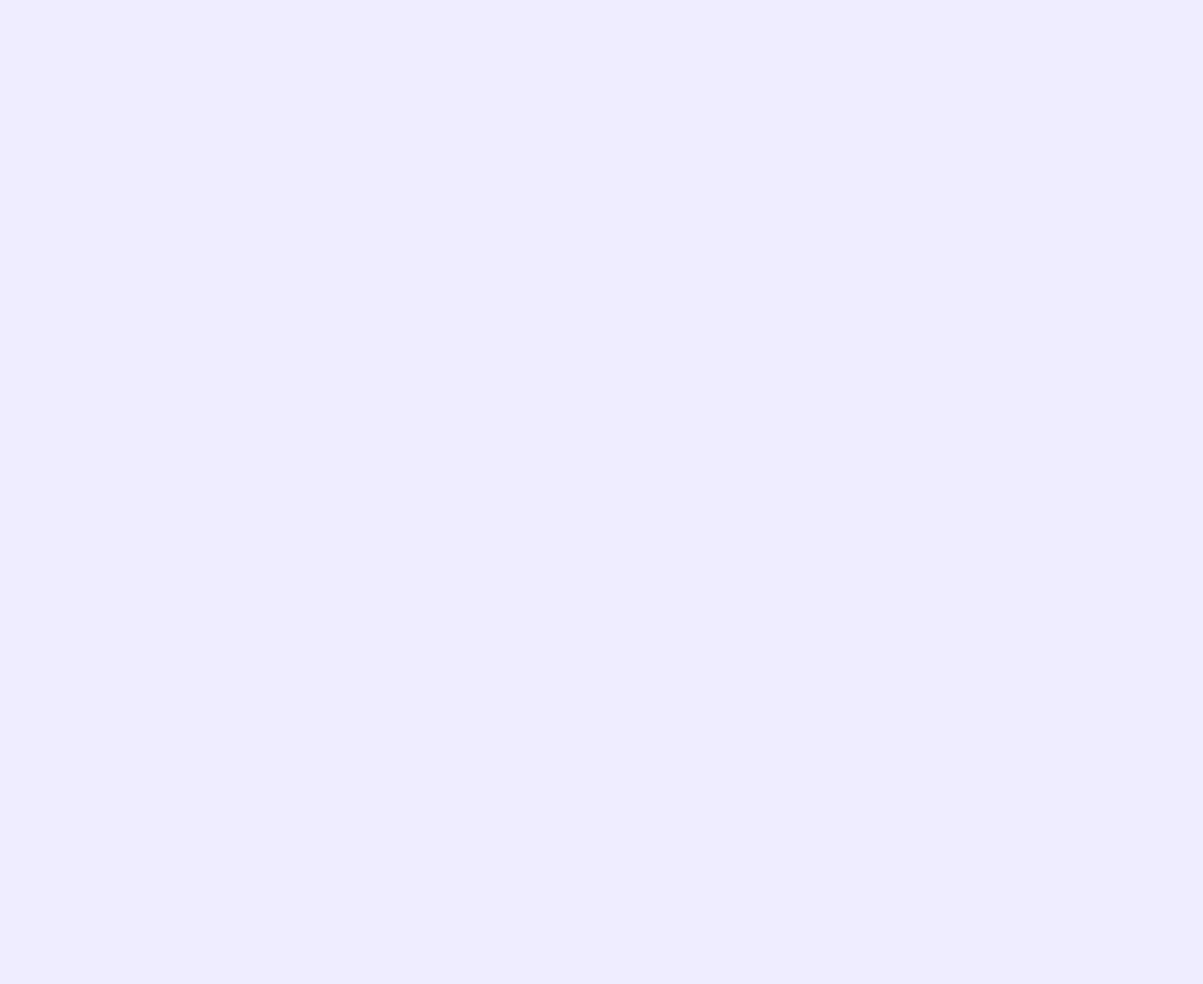
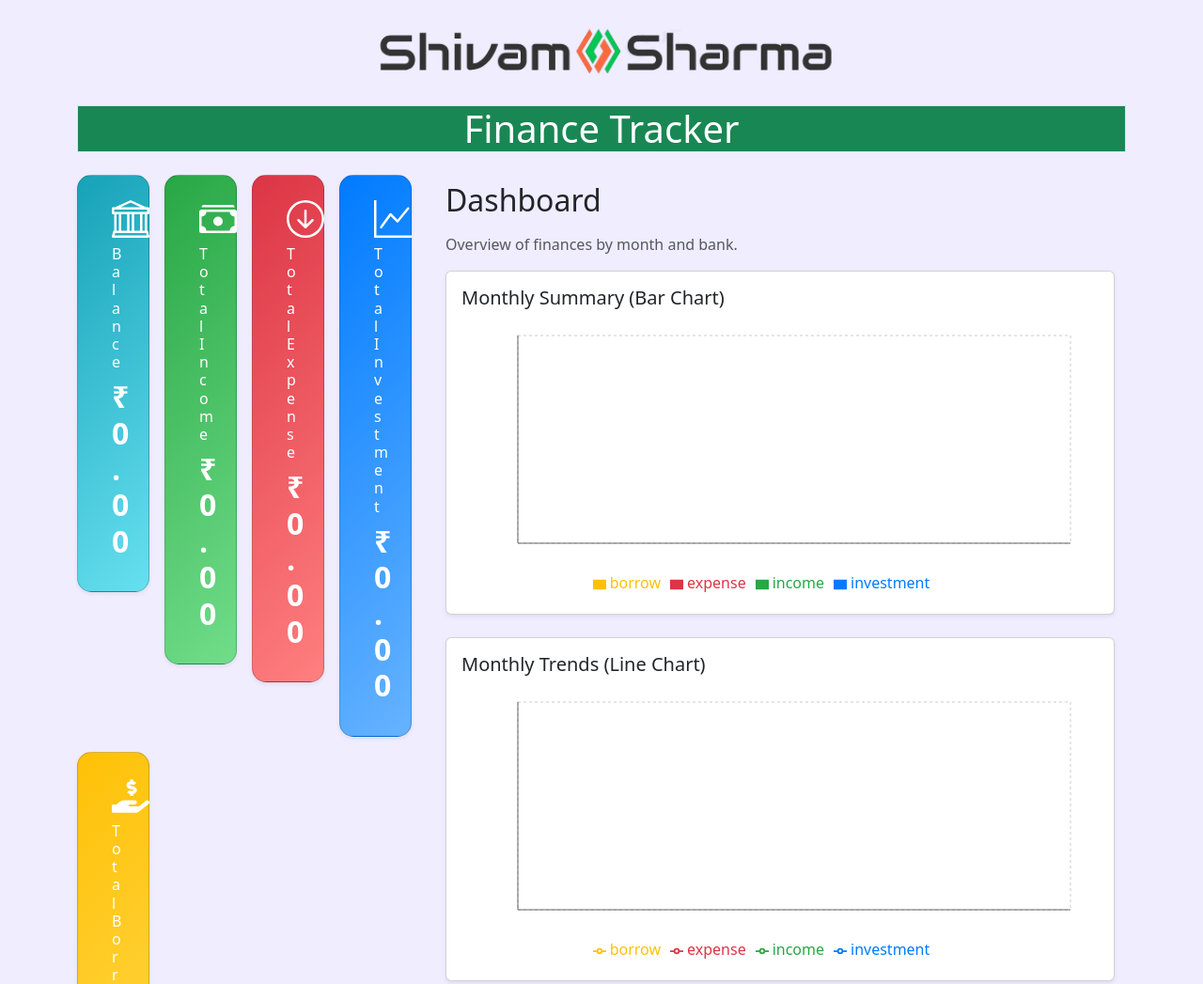
Before and after one commit to Shivam-Sharma-V/Finance-Tracker, a plain HTML site: page index.html in a window 1280 px wide. Shown: the top 1047 px of the page at 94% size. Before the commit the page ends 800 px from the top, so only its background shows below. Drawn offline with Linux system fonts and the light colour scheme.

Commit message:
Add files via upload

```diff
--- a/index.html
+++ b/index.html
@@ -1 +1 @@
-<!doctype html><html lang="en"><head><meta charset="utf-8"/><link rel="icon" href="/Finance-Tracker/favicon.ico"/><meta name="viewport" content="width=device-width,initial-scale=1"/><meta name="theme-color" content="#000000"/><meta name="description" content="Web site created using create-react-app"/><link rel="apple-touch-icon" href="/Finance-Tracker/logo192.png"/><link rel="manifest" href="/Finance-Tracker/manifest.json"/><title>React App</title><script defer="defer" src="/Finance-Tracker/static/js/main.7fb19119.js"></script><link href="/Finance-Tracker/static/css/main.18613017.css" rel="stylesheet"></head><body><noscript>You need to enable JavaScript to run this app.</noscript><div id="root"></div></body></html>
+<!doctype html><html lang="en"><head><meta charset="utf-8"/><link rel="icon" href="/Finance-Tracker/favicon.ico"/><meta name="viewport" content="width=device-width,initial-scale=1"/><meta name="theme-color" content="#000000"/><meta name="description" content="Web site created using create-react-app"/><link rel="apple-touch-icon" href="/Finance-Tracker/logo192.png"/><link rel="manifest" href="/Finance-Tracker/manifest.json"/><title>React App</title><script defer="defer" src="/Finance-Tracker/static/js/main.233cdc4b.js"></script><link href="/Finance-Tracker/static/css/main.18613017.css" rel="stylesheet"></head><body><noscript>You need to enable JavaScript to run this app.</noscript><div id="root"></div></body></html>
```
Also changed, not shown: asset-manifest.json, manifest.json.
